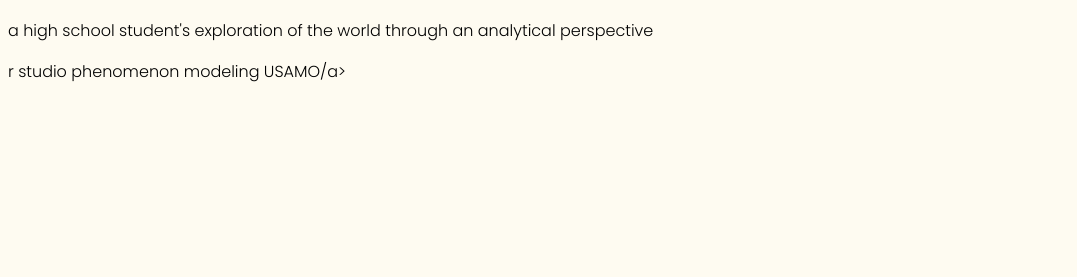
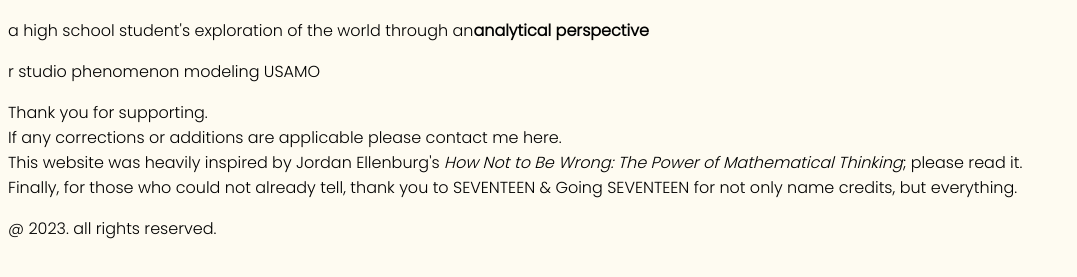
Before and after one commit to chwrl/chwrl.github.io, a plain HTML site: page index.html in a window 1280 px wide. Shown: the part 59-336 px from the top of the page, without its empty margins (0-1077 px from the left). Drawn offline with Linux system fonts and the light colour scheme.

Commit message:
Update index.html

```diff
--- a/index.html
+++ b/index.html
@@ -9,19 +9,18 @@
   <body>
     <!-- main -->
 
-
-
-    <h1><strong>Going MATH</strong>emathical thinking</h1>
-    <p>a high school student's exploration of the world through an analytical perspective</p>
+    <h1><b>Going MATH</b>emathical thinking</h1>
+    <p>a high school student's exploration of the world through an<b>analytical perspective</b></p>
 
     <a>r studio</a>
     <a>phenomenon</a>
     <a>modeling</a>
-    <a>USAMO/a>
+    <a>USAMO</a>
 
     <!-- notes, credit, copyright -->
 
-    </p>
+    <p>Thank you for supporting.<br>If any corrections or additions are applicable please contact me here.<br>This website was heavily inspired by Jordan Ellenburg's <i>How Not to Be Wrong: The Power of Mathematical Thinking</i>; please read it.<br>Finally, for those who could not already tell, thank you to SEVENTEEN & Going SEVENTEEN for not only name credits, but everything.</p>
+    <footer><p id="footer">@ 2023. all rights reserved.</p></footer>
 
 
   </body>
```
